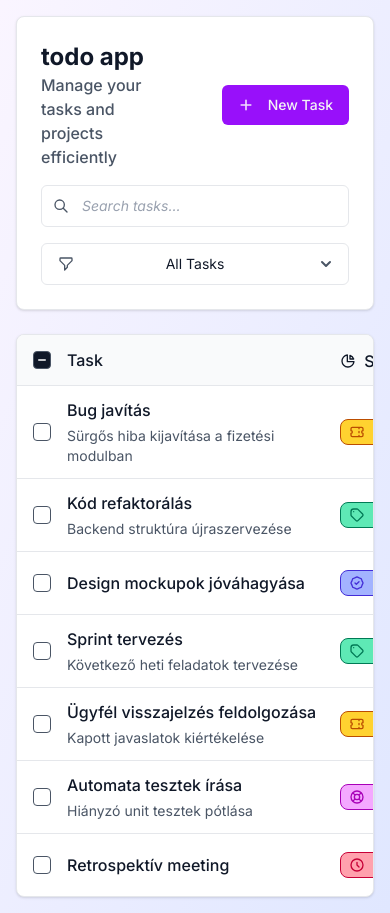
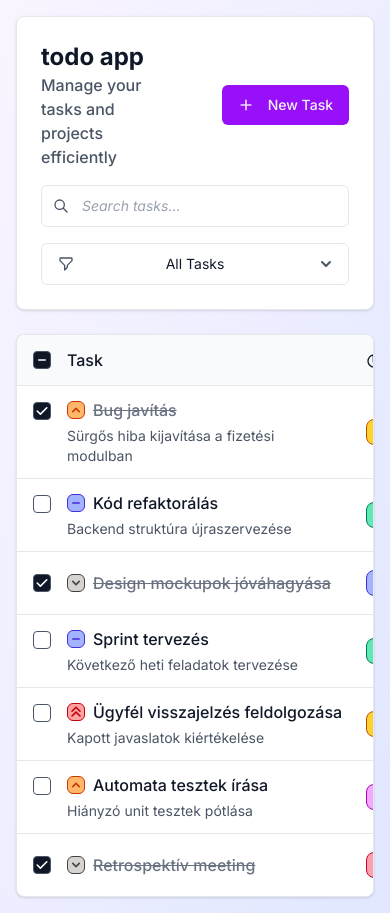
Before and after one commit to thechris1234/todo-app, a React (Vite) app in the folder packages/web/: page / in a window 390 px wide. Built offline with nearby package versions, Linux system fonts and the light colour scheme; grey boxes are pictures that could not be loaded.

Commit message:
feat: add basic mobile layout, finish checkbox component

```diff
--- a/packages/web/index.html
+++ b/packages/web/index.html
@@ -1,5 +1,5 @@
 <!doctype html>
-<html lang="hu">
+<html lang="en">
     <head>
         <meta charset="UTF-8" />
         <link rel="icon" type="image/svg+xml" href="/vite.svg" />
--- a/packages/web/src/components/checkbox.tsx
+++ b/packages/web/src/components/checkbox.tsx
@@ -16,7 +16,9 @@ export default function Checkbox(props: CheckboxProps) {
         <div
             className={cn(
                 'relative flex size-[1.125rem] items-center justify-center rounded-sm border border-gray-600',
-                props.checked || (props.isIndeterminate && 'bg-gray-900'),
+                {
+                    'bg-gray-900': props.checked || props.isIndeterminate,
+                },
             )}
         >
             <motion.div
--- a/packages/web/src/components/dropdown.tsx
+++ b/packages/web/src/components/dropdown.tsx
@@ -2,9 +2,17 @@ import { useEffect, useRef, useState } from 'react';
 import { cn } from '../utils/cn';
 
 import type { IconType } from 'react-icons';
-import { HiCheck, HiOutlineFilter, HiChevronDown, HiChevronUp, HiOutlineDotsHorizontal } from 'react-icons/hi';
+import {
+    HiCheck,
+    HiOutlineFilter,
+    HiChevronDown,
+    HiChevronUp,
+    HiOutlineDotsHorizontal,
+    HiOutlinePencilAlt,
+    HiOutlineTrash,
+} from 'react-icons/hi';
 
-type ValidIcon = 'filter' | 'dots';
+type ValidIcon = 'filter' | 'dots' | 'edit' | 'trash';
 
 type DropdownProps = {
     id?: string;
@@ -22,7 +30,22 @@ type DropdownItemProps = {
     id: string;
     text: string;
     selected?: boolean;
+    customColors?: {
+        text?: string;
+        icon?: string;
+    };
+    iconOptions?: {
+        icon?: ValidIcon;
+        alwaysActive?: boolean;
+    };
     onClick?: () => void;
+};
+
+const iconMap: Record<ValidIcon, IconType> = {
+    filter: HiOutlineFilter,
+    dots: HiOutlineDotsHorizontal,
+    edit: HiOutlinePencilAlt,
+    trash: HiOutlineTrash,
 };
 
 export default function Dropdown(props: DropdownProps) {
@@ -31,11 +54,6 @@ export default function Dropdown(props: DropdownProps) {
 
     const buttonRef = useRef<HTMLButtonElement>(null);
     const dropdownRef = useRef<HTMLDivElement>(null);
-
-    const iconMap: Record<ValidIcon, IconType> = {
-        filter: HiOutlineFilter,
-        dots: HiOutlineDotsHorizontal,
-    };
 
     const IconComponent = props.icon ? iconMap[props.icon] : undefined;
     const ChevronComponent = isOpen ? HiChevronUp : HiChevronDown;
@@ -128,6 +146,9 @@ export default function Dropdown(props: DropdownProps) {
 }
 
 export function DropdownItem(props: DropdownItemProps) {
+    const icon = props.iconOptions?.icon;
+    const IconComponent = icon ? iconMap[icon] : HiCheck;
+
     return (
         <div
             className={cn(
@@ -141,17 +162,25 @@ export function DropdownItem(props: DropdownItemProps) {
                 props.onClick?.();
             }}
         >
-            <HiCheck
-                className={cn('size-4 text-gray-900', {
-                    'text-transparent': !props.selected,
-                })}
+            <IconComponent
+                className={cn(
+                    'size-4 text-gray-900',
+                    {
+                        'text-transparent': !props.selected && !props.iconOptions?.alwaysActive,
+                    },
+                    props.customColors?.icon,
+                )}
             />
 
             <span
                 id={'menu-item-' + props.id}
-                className={cn('block cursor-pointer text-sm text-gray-700', {
-                    'text-gray-900': props.selected,
-                })}
+                className={cn(
+                    'block cursor-pointer text-sm text-gray-700',
+                    {
+                        'text-gray-900': props.selected,
+                    },
+                    props.customColors?.text,
+                )}
                 tabIndex={-1}
             >
                 {props.text}
--- a/packages/web/src/components/priority-tag.tsx
+++ b/packages/web/src/components/priority-tag.tsx
@@ -5,6 +5,7 @@ import { PriorityStyles } from '../information/priorities';
 
 type PriorityProps = {
     type: PriorityTag;
+    className?: string;
 };
 
 export default function PriorityTag(props: PriorityProps) {
@@ -13,16 +14,17 @@ export default function PriorityTag(props: PriorityProps) {
     return (
         <div
             className={cn(
-                'flex w-fit items-center gap-2 rounded-lg border border-gray-700 bg-gray-300 px-2 text-gray-700',
+                'flex w-fit items-center gap-2 rounded-md border border-gray-700 bg-gray-300 text-gray-700 sm:rounded-lg sm:px-2',
                 {
                     [tagStyle.text]: tagStyle?.text,
                     [tagStyle.bg]: tagStyle?.bg,
                     [tagStyle.border]: tagStyle?.border,
                 },
+                props.className,
             )}
         >
             <tagStyle.icon />
-            <span>{tagStyle.title}</span>
+            <span className="hidden sm:inline">{tagStyle.title}</span>
         </div>
     );
 }
--- a/packages/web/src/components/task.tsx
+++ b/packages/web/src/components/task.tsx
@@ -7,10 +7,11 @@ import PriorityTag from './priority-tag';
 
 import type { TaskType } from '../types/task-type';
 import Dropdown, { DropdownItem } from './dropdown';
+import { cn } from '../utils/cn';
 
 type TaskProps = {
     options: TaskType;
-    selected?: boolean;
+    onCheckBoxChange?: () => void;
 };
 
 export default function Task(props: TaskProps) {
@@ -52,21 +53,36 @@ export default function Task(props: TaskProps) {
 
     return (
         <tr className="not-last:border-b not-last:border-gray-200 hover:bg-gray-50">
-            <td className="py-3 pr-2 pl-4">
-                <Checkbox checked={props.selected || false} />
+            <td
+                className={cn('py-3 pr-2 pl-4', {
+                    'mt-1 inline-flex': props.options.desc,
+                })}
+            >
+                <Checkbox checked={props.options.completed ?? false} onChange={props.onCheckBoxChange} />
             </td>
             <td className="py-3 pr-3 pl-2">
-                <div className="flex flex-col transition-colors peer-checked:[&>h3]:text-gray-400 peer-checked:[&>h3]:decoration-gray-600">
-                    <h3 className="font-medium whitespace-nowrap text-gray-900 line-through decoration-transparent transition-colors">
-                        {props.options.title}
-                    </h3>
+                <div className="flex flex-col">
+                    <div className="flex items-center gap-2">
+                        <PriorityTag type={props.options.priority} className="h-fit sm:hidden" />
+                        <h3
+                            className={cn(
+                                'font-medium whitespace-nowrap text-gray-900 line-through decoration-transparent transition-colors',
+                                {
+                                    'text-gray-500 decoration-gray-500': props.options.completed,
+                                },
+                            )}
+                        >
+                            {props.options.title}
+                        </h3>
+                    </div>
+
                     {props.options.desc && <span className="mt-1 text-sm text-gray-600">{props.options.desc}</span>}
                 </div>
             </td>
             <td className="p-3">
                 <StatusTag type={props.options.status} />
             </td>
-            <td className="p-3">
+            <td className="hidden p-3 sm:table-cell">
                 <PriorityTag type={props.options.priority} />
             </td>
             <td className="p-3">
@@ -83,11 +99,20 @@ export default function Task(props: TaskProps) {
                     onBlur={() => setIsActionMenuOpen(false)}
                     customStyle="hover:bg-gray-100 focus:border-transparent focus:outline-transparent border-transparent"
                 >
-                    {/* {Object.keys(StatusStyles).map((statusKey) => {
-                                                return ( */}
-                    <DropdownItem key={'asd'} id={'asd'} text={'asd'} onClick={() => {}} selected={false} />
-                    {/*   );
-                                            })} */}
+                    <DropdownItem
+                        id={'task-action-edit'}
+                        text={'Edit task'}
+                        onClick={() => {}}
+                        iconOptions={{ icon: 'edit', alwaysActive: true }}
+                    />
+
+                    <DropdownItem
+                        id={'task-action-delete'}
+                        text={'Delete task'}
+                        onClick={() => {}}
+                        customColors={{ text: 'text-red-900', icon: 'text-red-900' }}
+                        iconOptions={{ icon: 'trash', alwaysActive: true }}
+                    />
                 </Dropdown>
             </td>
         </tr>
--- a/packages/web/src/information/demo.ts
+++ b/packages/web/src/information/demo.ts
@@ -9,6 +9,7 @@ export const demoTasks: TaskType[] = [
         priority: 'high',
         dueDate: Date.now() - 2 * 86400000, // 2 nappal ezelőtt (lejárt)
         allDay: false,
+        completed: true,
     },
     {
         id: 2,
@@ -18,6 +19,7 @@ export const demoTasks: TaskType[] = [
         priority: 'normal',
         dueDate: new Date().setHours(23, 59, 59, 999), // ma éjfél előtt (ma esedékes)
         allDay: true,
+        completed: false,
     },
     {
         id: 3,
@@ -26,6 +28,7 @@ export const demoTasks: TaskType[] = [
         priority: 'low',
         dueDate: Date.now() - 86400000, // tegnap (lejárt)
         allDay: true,
+        completed: true,
     },
     {
         id: 4,
@@ -35,6 +38,7 @@ export const demoTasks: TaskType[] = [
         priority: 'normal',
         dueDate: Date.now(), // pontosan most (ma esedékes)
         allDay: false,
+        completed: false,
     },
     {
         id: 5,
@@ -44,6 +48,7 @@ export const demoTasks: TaskType[] = [
         priority: 'important',
         dueDate: Date.now() + 86400000, // holnap
         allDay: true,
+        completed: false,
     },
     {
         id: 6,
@@ -53,6 +58,7 @@ export const demoTasks: TaskType[] = [
         priority: 'high',
         dueDate: Date.now() + 3 * 86400000, // 3 nap múlva
         allDay: false,
+        completed: false,
     },
     {
         id: 7,
@@ -61,5 +67,6 @@ export const demoTasks: TaskType[] = [
         priority: 'low',
         dueDate: new Date('2025-06-15').getTime(), // konkrét múltbéli dátum (lejárt)
         allDay: true,
+        completed: true,
     },
 ];
--- a/packages/web/src/pages/index.tsx
+++ b/packages/web/src/pages/index.tsx
@@ -129,7 +129,7 @@ export default function Index() {
                                         <HiOutlineChartPie className="inline-block align-middle" />
                                         <span className="inline-block align-middle">Status</span>
                                     </th>
-                                    <th className="space-x-2 px-3 py-3 text-left font-medium text-gray-900">
+                                    <th className="hidden space-x-2 px-3 py-3 text-left font-medium text-gray-900 sm:block">
                                         <HiOutlineChartBar className="inline-block align-middle" />
                                         <span className="inline-block align-middle">Priority</span>
                                     </th>
@@ -151,7 +151,17 @@ export default function Index() {
                                     </tr>
                                 ) : (
                                     filteredTasks.map((task: TaskType) => {
-                                        return <Task key={task.id} options={task} />;
+                                        return (
+                                            <Task
+                                                key={task.id}
+                                                options={task}
+                                                onCheckBoxChange={() => {
+                                                    console.log(
+                                                        `Task '${task.title}' completed status now: ${!task.completed}`,
+                                                    );
+                                                }}
+                                            />
+                                        );
                                     })
                                 )}
                             </tbody>
--- a/packages/web/src/types/task-type.ts
+++ b/packages/web/src/types/task-type.ts
@@ -9,4 +9,5 @@ export type TaskType = {
     priority: PriorityTag;
     dueDate: number;
     allDay: boolean;
+    completed: boolean;
 };
```
